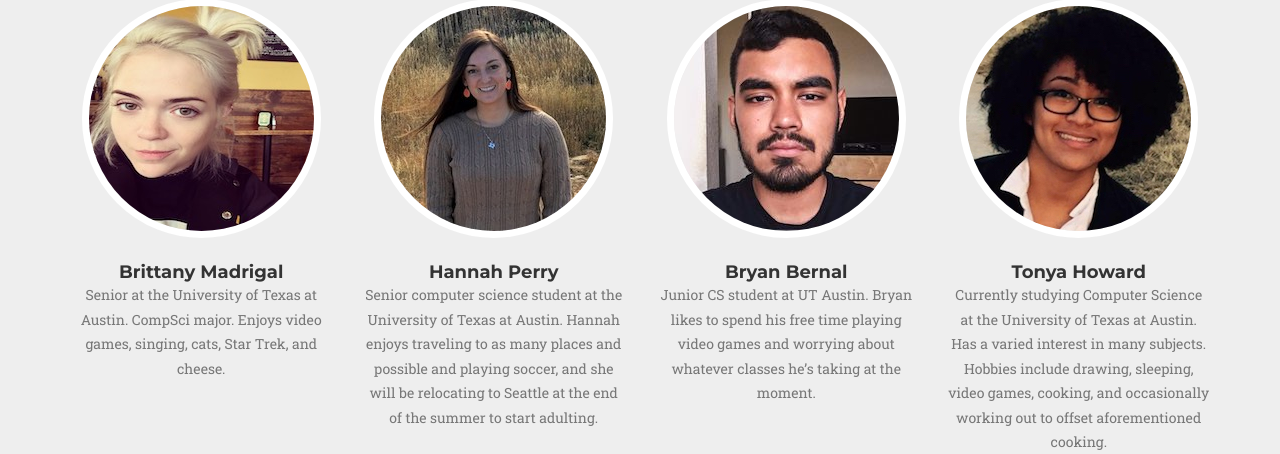
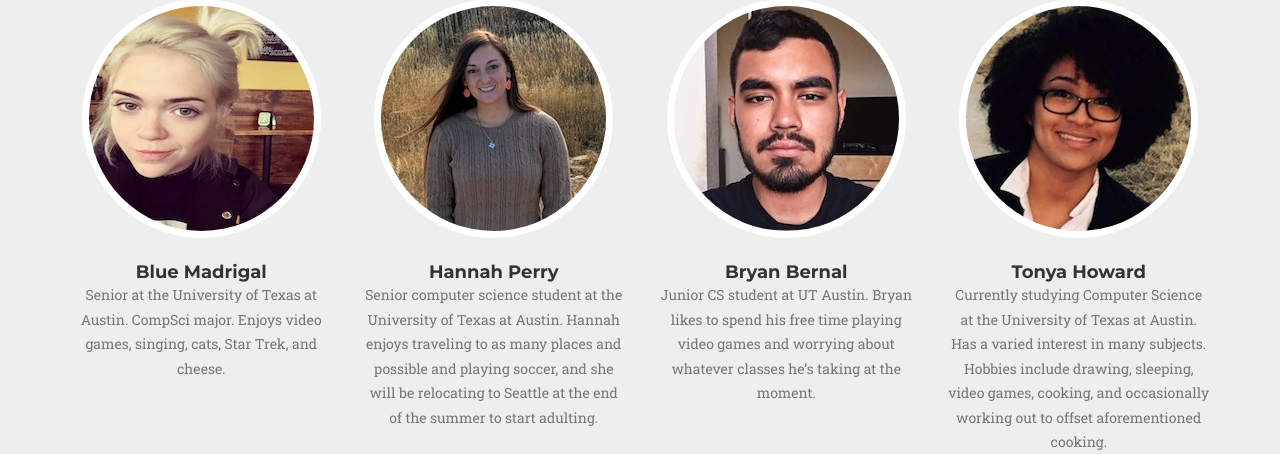
Before and after one commit to bryanbernal97/idb, a Flask app: page / in a window 1280 px wide. Shown: the part 4799-5253 px from the top of the page. Run offline with Flask 2, Linux system fonts and the light colour scheme; some libraries are stand-ins or nearby versions; some web fonts are replaced.

Commit message:
updated bio

```diff
--- a/templates/index.html
+++ b/templates/index.html
@@ -432,8 +432,8 @@
             <div class="row">
                 <div class="col-sm-4 team-col">
                     <div class="team-member">
-                        <img src="/static/img/team/brittany_headshot.jpg" class="img-responsive img-circle" alt="">
-                        <h4>Brittany Madrigal</h4>
+                        <img src="/static/img/team/blue_headshot.jpg" class="img-responsive img-circle" alt="">
+                        <h4>Blue Madrigal</h4>
                         <p class="text-muted">
                             Senior at the University of Texas at Austin. CompSci major. Enjoys video games, singing, cats, Star Trek, and cheese.
                         </p>
```
Also changed, not shown: static/img/team/blue_headshot.jpg (renamed from static/img/team/brittany_headshot.jpg).
